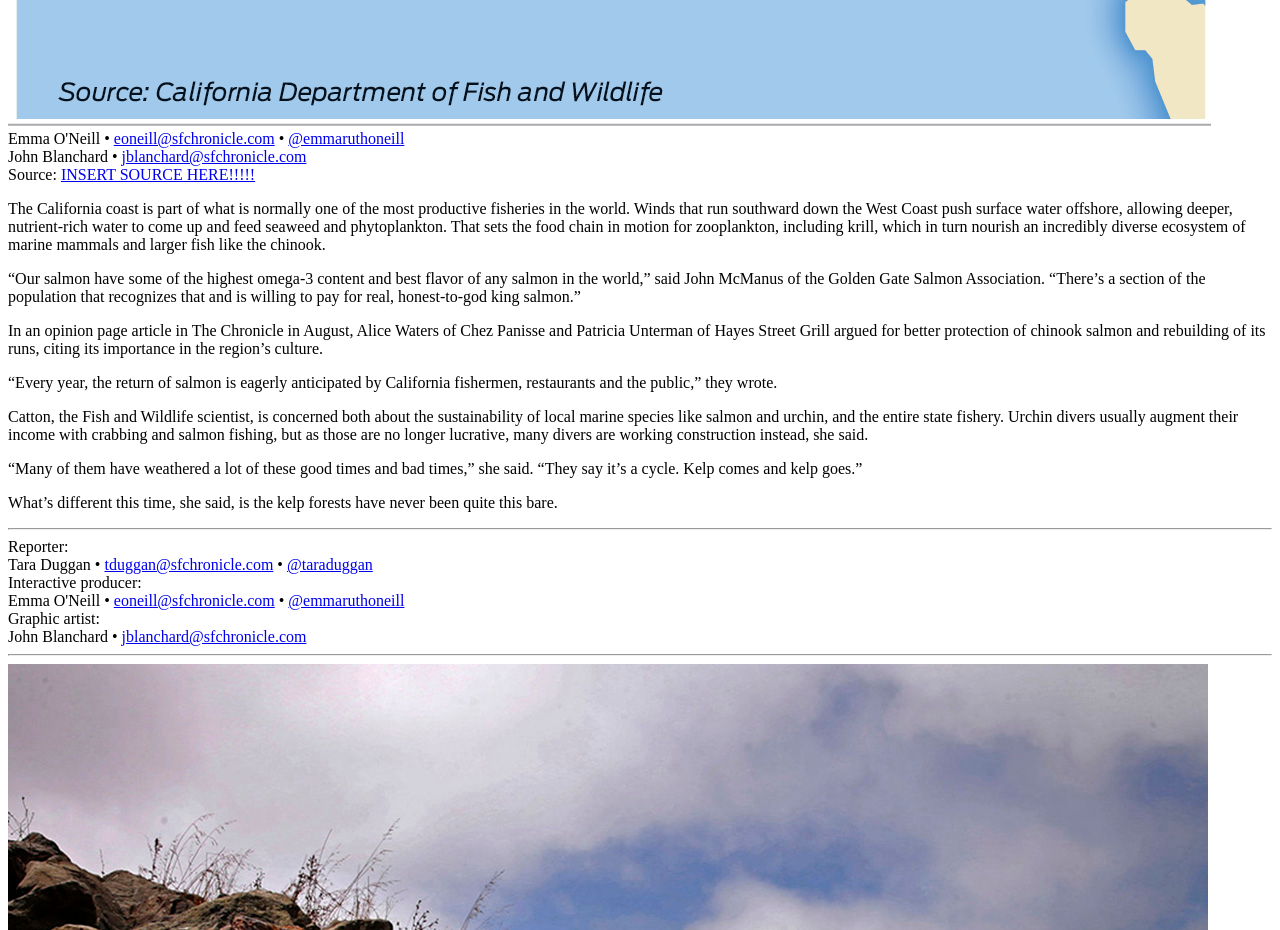
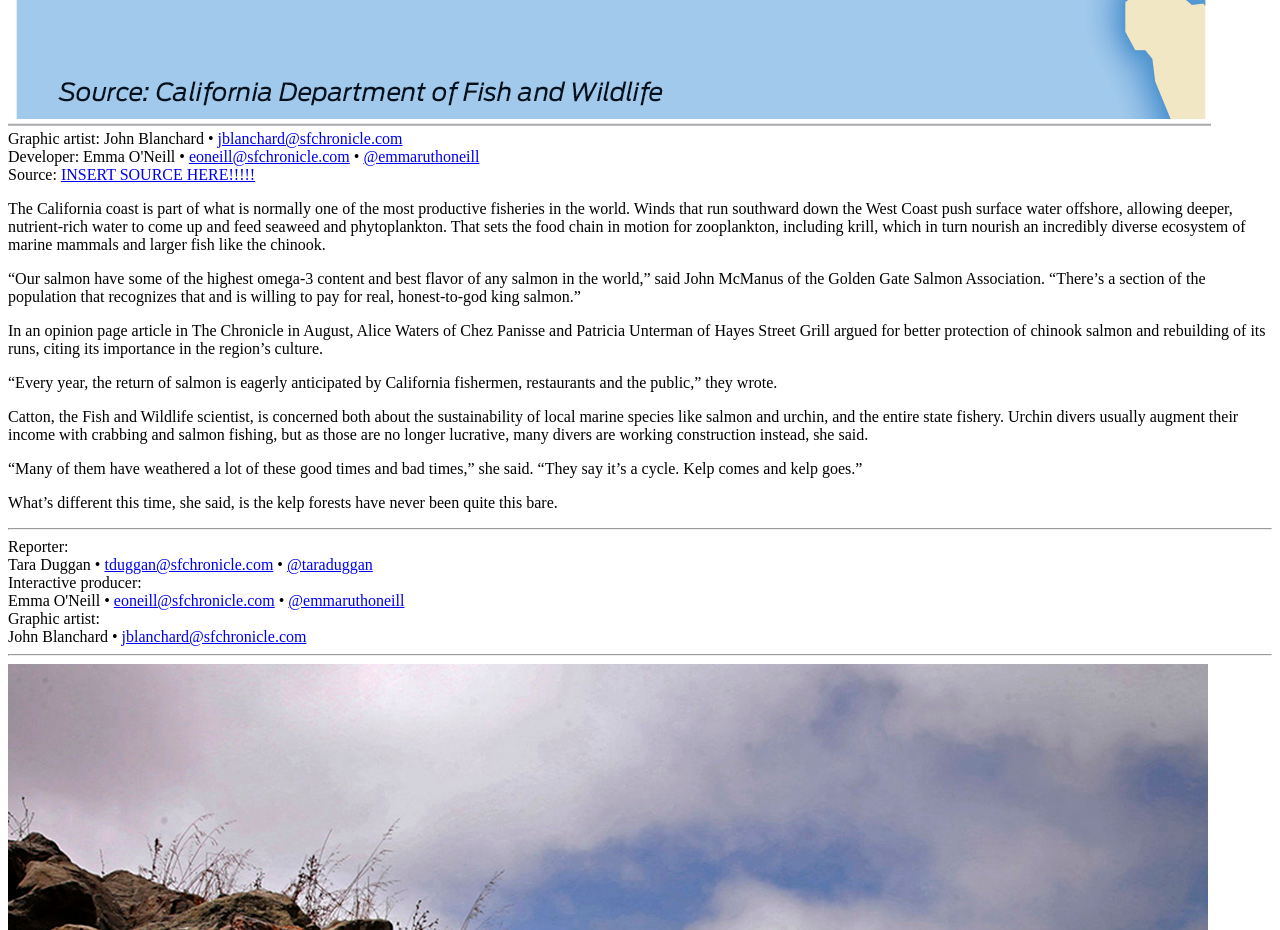
Before and after one commit to sfchronicle/seafood, a website with bundled scripts: page src/index.html in a window 1280 px wide. Shown: the part 8100-9030 px from the top of the page. Built offline with nearby package versions, Linux system fonts and the light colour scheme; a script that the page names is missing; files whose address does not match are found by name.

Commit message:
fixed credits on animation

```diff
--- a/src/index.html
+++ b/src/index.html
@@ -169,8 +169,8 @@
           <img class="kelp-overlay" id="kelp-overlay">
       </div>
       <div class="kelp interactive-credit">
-        <div class="entry">Emma O'Neill  &bull; <a href="mailto:eoneill@sfchronicle.com">eoneill@sfchronicle.com</a>   &bull; <a href = "https://twitter.com/emmaruthoneill" target="_blank">@emmaruthoneill</a></div>
-        <div class="entry">John Blanchard  &bull; <a href="mailto:jblanchard@sfchronicle.com">jblanchard@sfchronicle.com</a></div>
+        <div class="entry">Graphic artist: John Blanchard  &bull; <a href="mailto:jblanchard@sfchronicle.com">jblanchard@sfchronicle.com</a></div>
+        <div class="entry">Developer: Emma O'Neill  &bull; <a href="mailto:eoneill@sfchronicle.com">eoneill@sfchronicle.com</a>   &bull; <a href = "https://twitter.com/emmaruthoneill" target="_blank">@emmaruthoneill</a></div>
         <div class="entry">Source: <a href="http://www.google.com/" target="_blank">INSERT SOURCE HERE!!!!!</a></div>
       </div>
 
```
